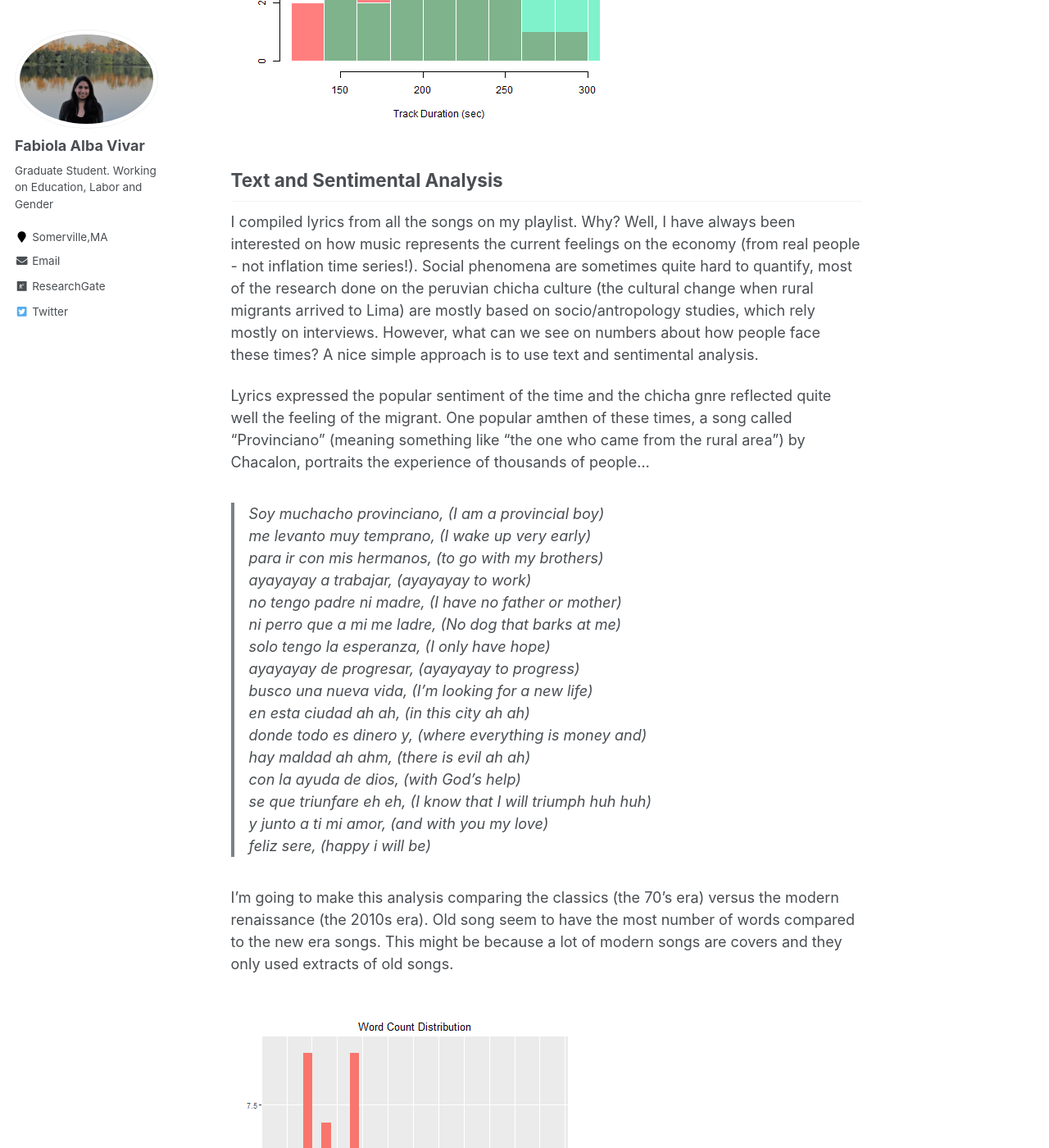
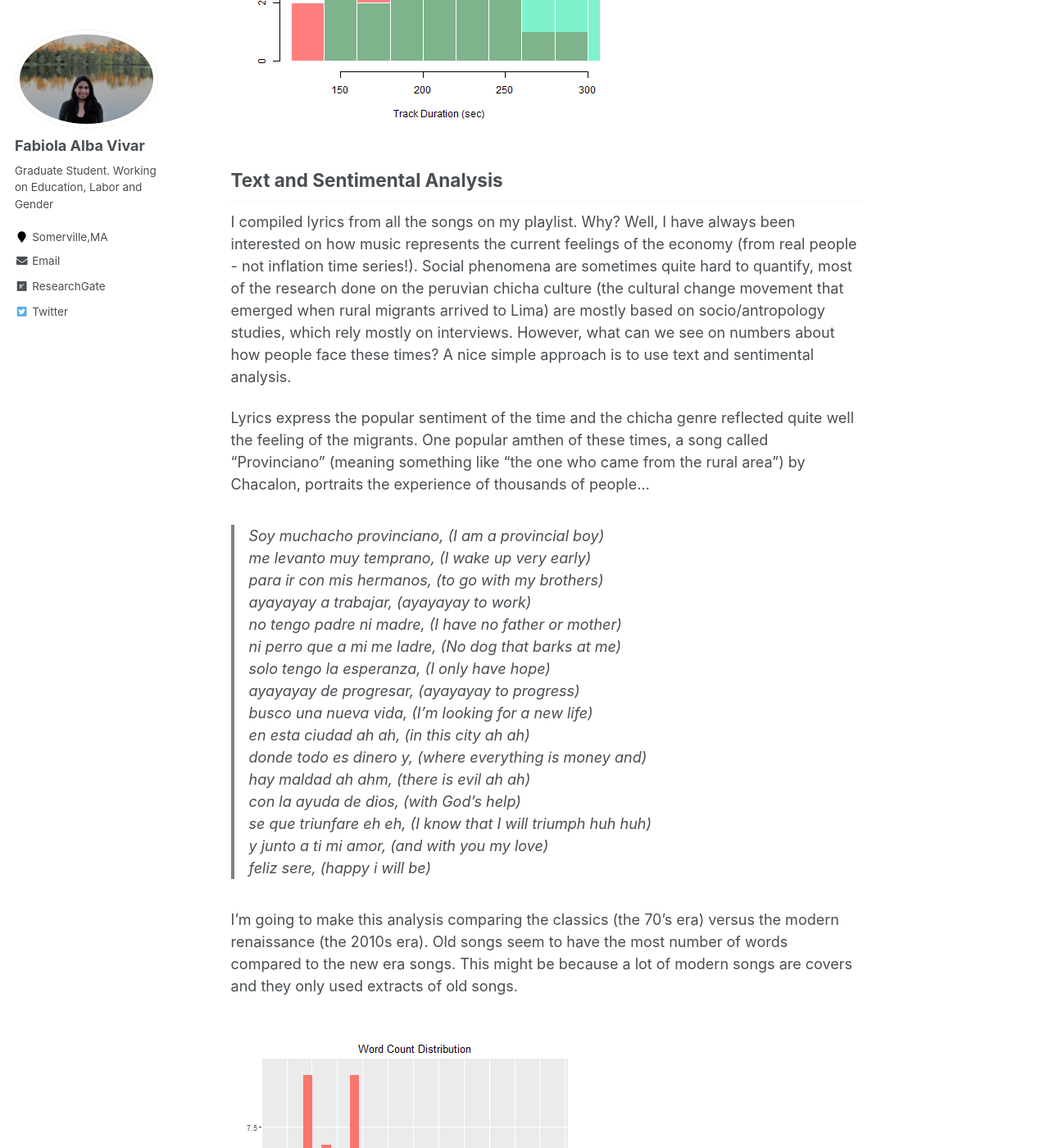
Before and after one commit to falbav/falbav.github.io, a Jekyll site: the page built from _fun/code-chicha.md, in a window 1280 px wide and 1400 px high, scrolled down 3105 px. Shown: the whole window at 82% size. Built offline with Jekyll 4.4.1, drawn with Linux system fonts in a browser that asks for light colours; some of the changed text lies outside the part shown.

Commit message:
Update code-chicha.md

```diff
--- a/_fun/code-chicha.md
+++ b/_fun/code-chicha.md
@@ -8,9 +8,9 @@
 
 I created a code in R that uses text and sentimental analysis to analyse one of my favorite playlists: Peruvian Psychedelic Chicha
 
-A little bit of context: peruvian cumbia and chicha were super popular around the 70s in Lima as a product of the huge rural-urban migration in Peru. It's a weird mix of jungle-andean sounds tuned up with cool pyscodelic influences. The lyrics reflected a stories of the migrants establishing in the city and also the traditions of those who remained in the highlands and the jungle. This old popular gnre came back to life in the 2010s, becoming popular among young generations (like me!). A lot of new artists got inspired and created a modern version that keeps playing along in parties.
+A little bit of context: peruvian cumbia and chicha were super popular around the 70s in Lima. It was a product of the huge rural-urban migration in Peru, the music was a rare mix of jungle-andean sounds tunning up with cool pyscodelic influences. The lyrics reflect not only stories of migrants establishing in the city but also traditions of those who remained in the highlands and the jungle. This old popular genre came back to life in the 2010s, becoming popular among young generations (like me!). A lot of new artists got inspired and created a modern version that keeps playing along in today's parties.
 
-Check these videos to get to know more about this music genre and its history.
+Check out these videos to get to know more about this music genre and its history.
 https://youtu.be/WKZKz11hIek
 https://youtu.be/6mZ3EY6-r2U
 
@@ -19,28 +19,27 @@
 
 
 ## Data Input
-I created a dataset of song's lyrics based on my -kinda famous- Spotify playlist. I compiled the biggest hits in this playlist/dataset.
+I created a dataset of songs' lyrics based on my -kinda famous- Spotify playlist (hope the followers keep increasing!). I compiled the biggest hits in this playlist/dataset, this of course, personal taste plus a little bit of research I made.
 The raw data is included in the Github site.
 
-Please, listen to the playlist while reading this:
+Please, listen to the playlist while reading this, and enjoy it:
 <iframe src="https://open.spotify.com/embed/playlist/5owR7sSGZ0cCE8E5gsNW8x" width="300" height="380" frameborder="0" allowtransparency="true" allow="encrypted-media"></iframe>
 
 ## Some Fun Facts
 I selected modern songs and classics for this playlist. As you can see in the histogram, there is a gap from mid 80s to 2010s.
-Not surprisingly, this is also one of the worst times in Peru's history: economic and social crisis and after recovery.
-Seems like prosperity brings out this music...
+Not surprisingly, this is also one of the worst times in Peru's history: the biggest economic and social crisis and the after recovery.
 
 <br/><img src='/images/SongsHist.png'>
 
-I also check and plotted how long are these songs. New modern songs (after 2000) are 45 seconds shorter compare with the old ones in average. Why? Well this is actually a product of the modern world, it's just following the demand for modern hits to be shorter.
+I also check and plotted how long these songs are. New modern songs (after 2000s) are 45 seconds shorter compared with the old ones in average. Why? Well this is actually a product of the modern world, it's just following the demand for modern hits to be shorter.
 (Check this link: https://www.digitalmusicnews.com/2019/01/18/streaming-music-shorter-songs-study/)
 
 <br/><img src='/images/DurHistOver.png'>
 
 ## Text and Sentimental Analysis
-I compiled lyrics from all the songs on my playlist. Why? Well, I have always been interested on how music represents the current feelings on the economy (from real people - not inflation time series!). Social phenomena are sometimes quite hard to quantify, most of the research done on the peruvian chicha culture (the cultural change when rural migrants arrived to Lima) are mostly based on socio/antropology studies, which rely mostly on interviews. However, what can we see on numbers about how people face these times? A nice simple approach is to use text and sentimental analysis.
+I compiled lyrics from all the songs on my playlist. Why? Well, I have always been interested on how music represents the current feelings of the economy (from real people - not inflation time series!). Social phenomena are sometimes quite hard to quantify, most of the research done on the peruvian chicha culture (the cultural change movement that emerged when rural migrants arrived to Lima) are mostly based on socio/antropology studies, which rely mostly on interviews. However, what can we see on numbers about how people face these times? A nice simple approach is to use text and sentimental analysis.
 
-Lyrics expressed the popular sentiment of the time and the chicha gnre reflected quite well the feeling of the migrant. One popular amthen of these times,  a song called "Provinciano" (meaning something like "the one who came from the rural area") by Chacalon, portraits the experience of thousands of people...
+Lyrics express the popular sentiment of the time and the chicha genre reflected quite well the feeling of the migrants. One popular amthen of these times, a song called "Provinciano" (meaning something like "the one who came from the rural area") by Chacalon, portraits the experience of thousands of people...
 
 > Soy muchacho provinciano, (I am a provincial boy) <br/>
 > me levanto muy temprano, (I wake up very early) <br/>
@@ -60,12 +59,11 @@
 > feliz sere, (happy i will be) <br/>
 
 I'm going to make this analysis comparing the classics (the 70's era) versus the modern renaissance (the 2010s era).
-Old song seem to have the most number of words compared to the new era songs. This might be because a lot of modern songs are covers and they only used extracts of old songs.
-
+Old songs seem to have the most number of words compared to the new era songs. This might be because a lot of modern songs are covers and they only used extracts of old songs.
 
 <br/><img src='/images/WordCount.png'>
 
-Overall, the most common words used in the songs are "everything, want, life, alone, when, love, always, people, heart, never, sky, sweetheart". I took several hours of constanly listening to these songs and I'm not surprised by these results. The overall feeling transmited into this lyrics reflect the migrant sentiment: hope and love. Most the songs are stories about leaving your hometown, missing your lover, hoping for a better future and adapting to the city culture.
+Overall, the most common words used in the songs are "everything, want, life, alone, when, love, always, people, heart, never, sky, sweetheart". I took several hours of constanly listening to the playlist and I'm not surprised by these results. The overall feeling transmited into this lyrics reflect the migrant sentiment: hope and love. Most the songs are stories about leaving your hometown, missing your lover, hoping for a better future and adapting to the city culture.
 
 <br/><img src='/images/LexicalDiversity.png'>
 
```
Also changed, not shown: other parts of _fun/code-chicha.md (+2 -5 lines).
